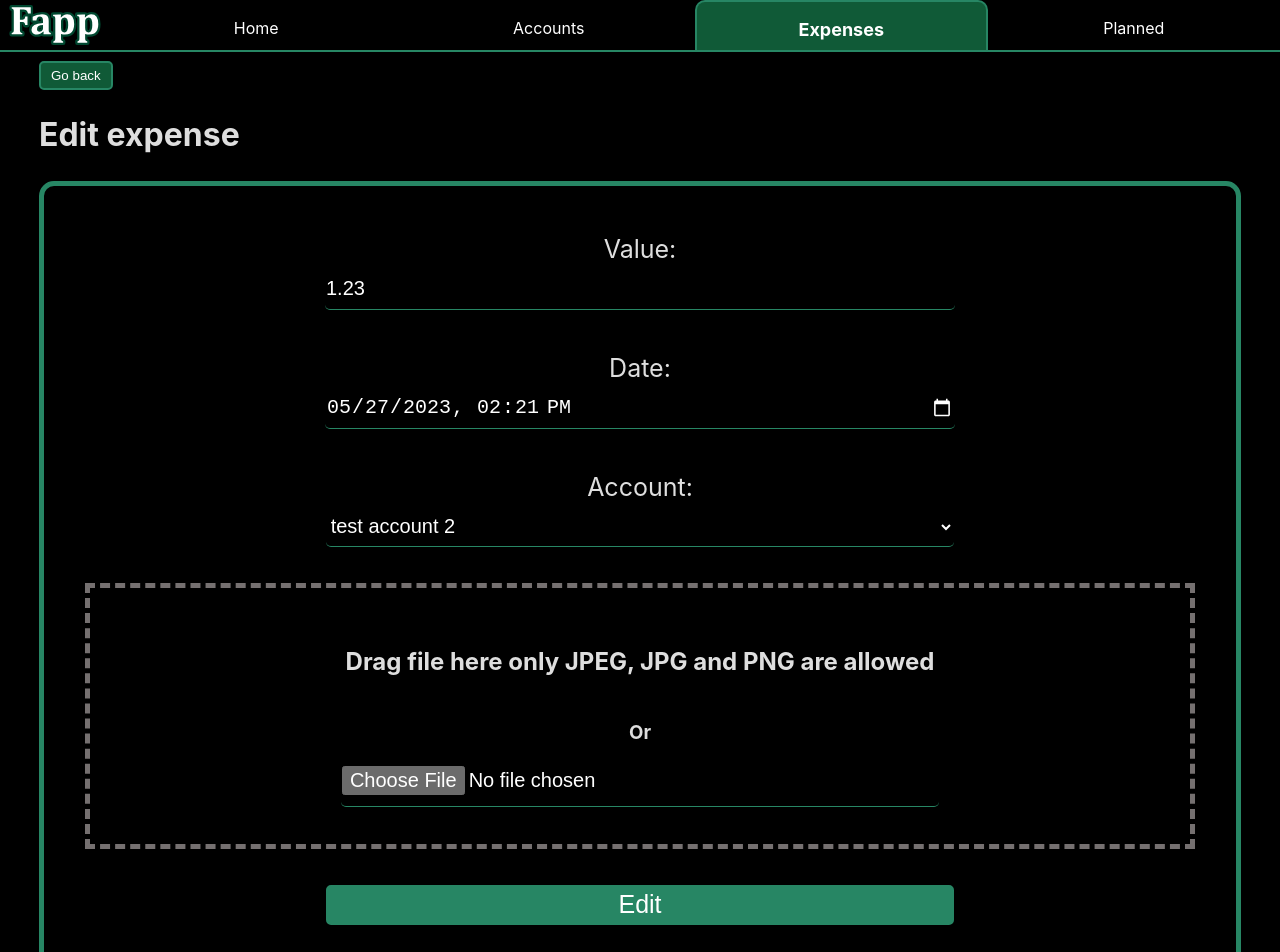
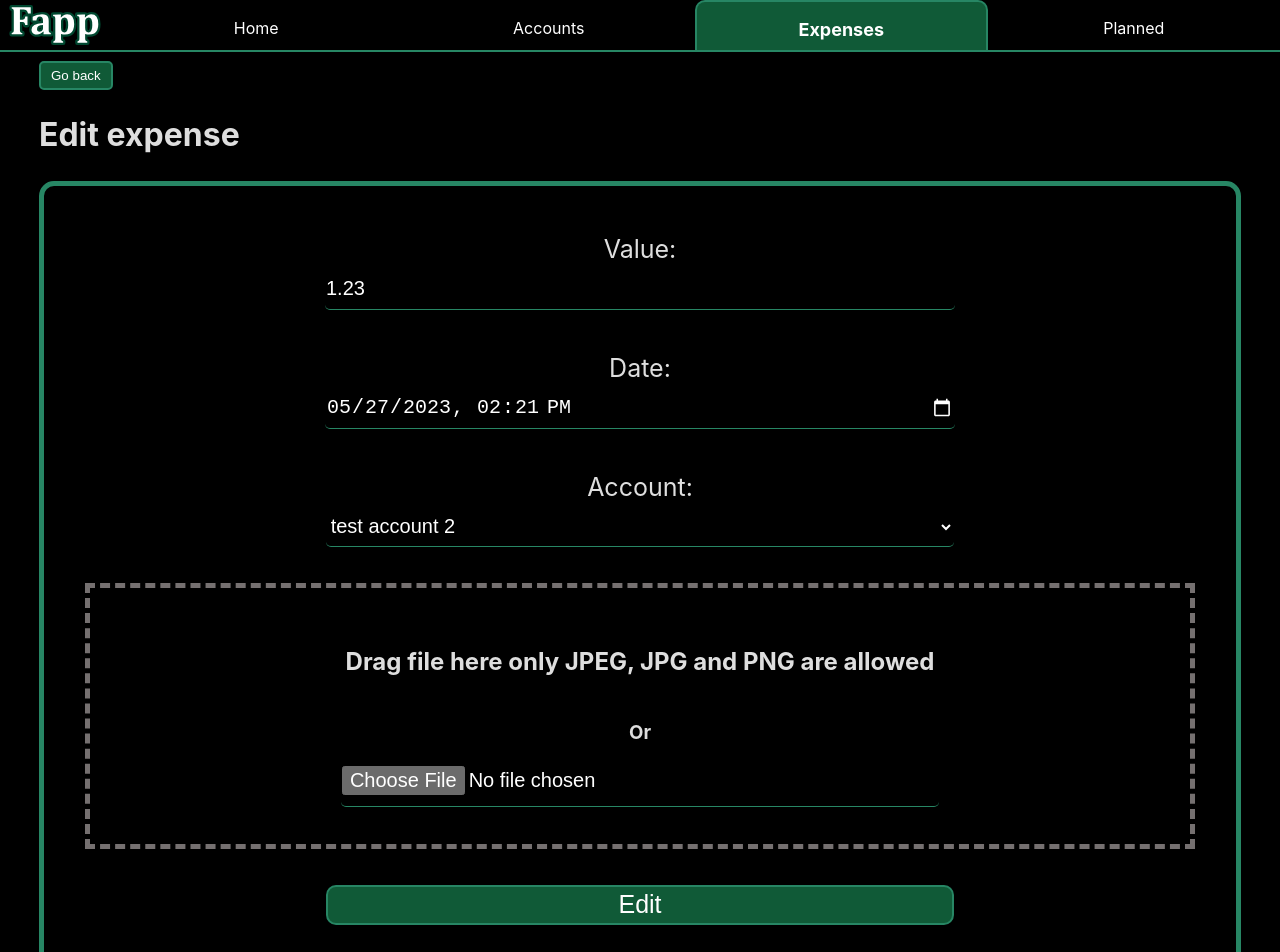
Before and after one commit to ioscrum-fapp/fapp, a React (Vite) app in the folder fapp/: page /expenses/1/edit in a window 1280 px wide. Shown: the top 952 px of the page. Built offline with nearby package versions, Linux system fonts and the light colour scheme; data requests are answered from the project's data file.

Commit message:
cancel btn style fix

```diff
--- a/fapp/src/pages/CreateExpense/CreateExpense.css
+++ b/fapp/src/pages/CreateExpense/CreateExpense.css
@@ -18,19 +18,18 @@
   font-size: 25px;
 }
 .dragImage{
-  max-height: 40vh;
-  max-width: 25vw;
+  border-radius: 10px;
+  margin: 10px;
   display: block;
-  margin: 5vh auto;
 }
 .cancelButton{
   display: block;
-  margin: 0 auto;
+  margin: 10px auto;
   width: 50%;
   height: 5vh;
-  border-radius: 15px;
-  background-color: rgba(255, 0, 0, 0.684);
-  border: solid 5px black;
+  border-radius: 10px;
+  background-color: var(--cancel-dark-accent);
+  border: solid 2px var(--cancel-color);
   font-size: 25px;
 }
 .imageContainer{
@@ -56,12 +55,11 @@ select {
 .submitButton {
   width: 90%;
   height: 5vh;
-  padding: 0.3px 0.7px;
   font-size: 25px;
-  background-color: var(--main-color);
+  background-color: var(--main-dark-accent);
   cursor: pointer;
-  border: solid 5px var(--main-color);
-  border-radius: 5px;
+  border: solid 2px var(--main-color);
+  border-radius: 10px;
 }
 .dropzone{
   display: flex;
--- a/fapp/src/styles/index.css
+++ b/fapp/src/styles/index.css
@@ -16,4 +16,6 @@
   --main-color: #278664;
   --main-accent: #79a471;
   --main-dark-accent: #105a37;
+  --cancel-dark-accent: #5a1010;
+  --cancel-color: #862727;
 }
```
